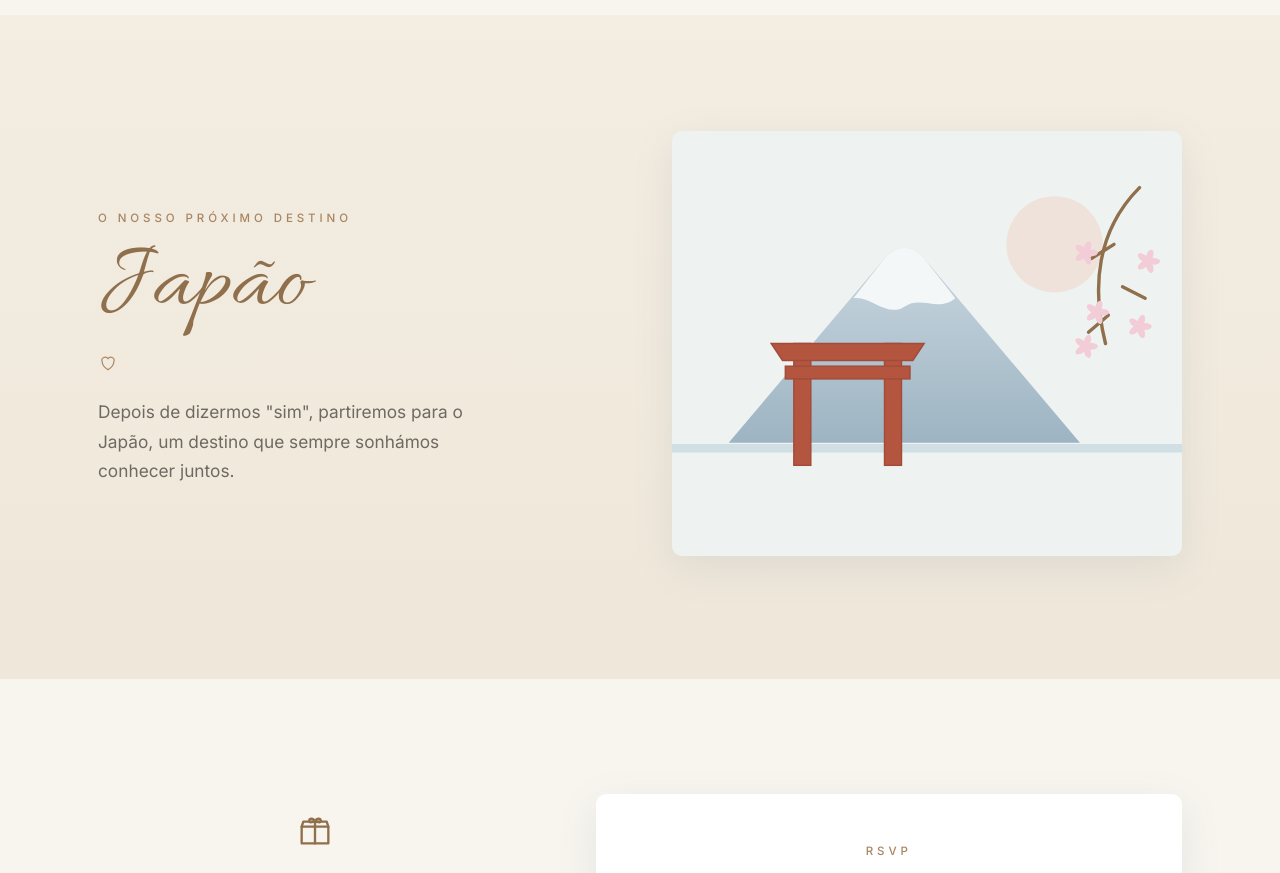
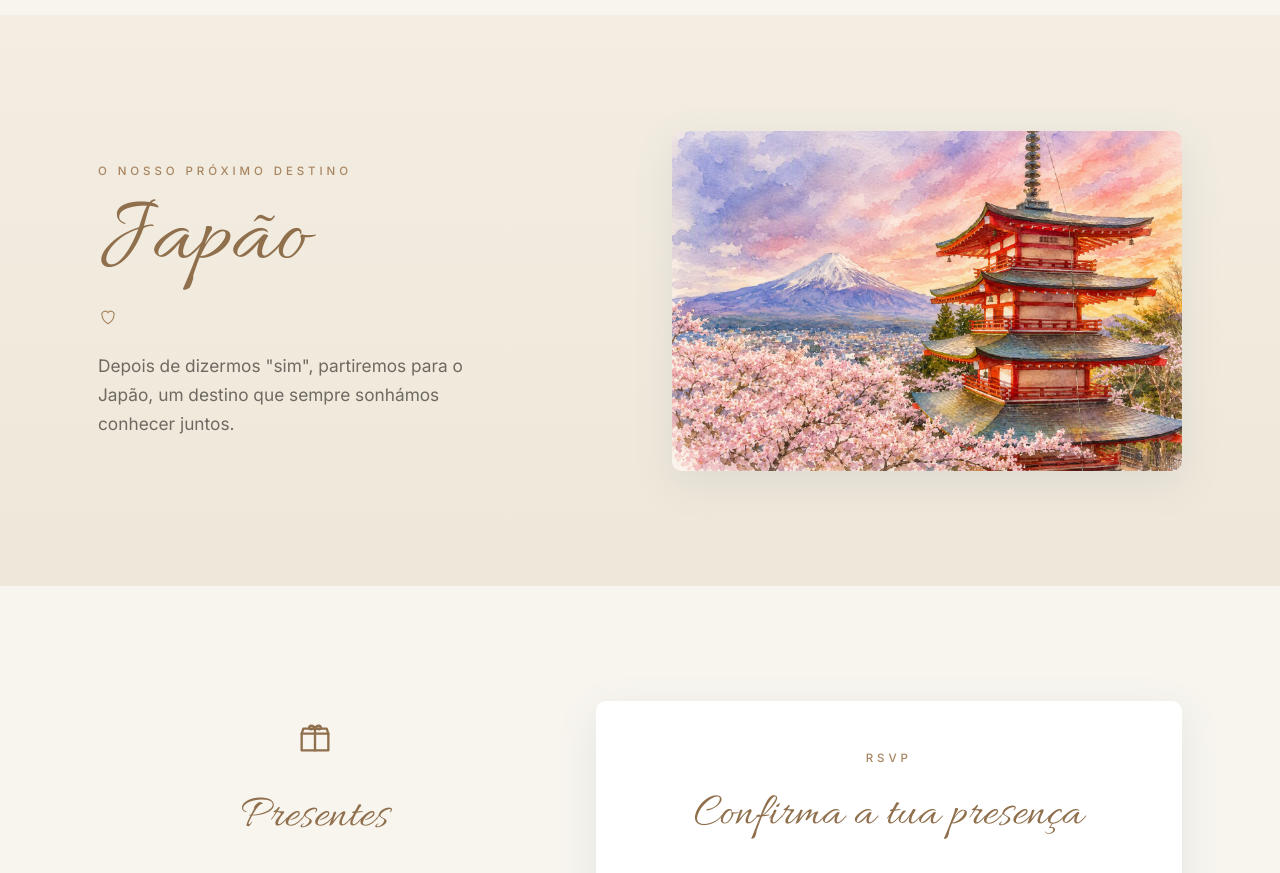
Before and after one commit to inesdias028/MG, a React (Vite) app: page / in a window 1280 px wide. Shown: the part 5620-6493 px from the top of the page. Built offline with nearby package versions, Linux system fonts and the light colour scheme; a web font is replaced by a local one.

Commit message:
Use Japan watercolour photo instead of the drawn SVG
Replace the hand-drawn Fuji/torii SVG in the Japão section with the
watercolour of Mount Fuji, pagoda and sakura (public/japao.jpg).

Co-Authored-By: Claude Opus 4.8 <noreply@anthropic.com>

```diff
--- a/src/components/Japan.jsx
+++ b/src/components/Japan.jsx
@@ -1,5 +1,7 @@
 import { honeymoon } from '../data/content.js'
 import { HeartDot } from './Decor.jsx'
+
+const japanImg = `${import.meta.env.BASE_URL}japao.jpg`
 
 export default function Japan() {
   return (
@@ -11,53 +13,10 @@ export default function Japan() {
           <HeartDot className="japan__heart" />
           <p className="japan__text">{honeymoon.text}</p>
         </div>
-        <div className="japan__art reveal" aria-label="Ilustração do Japão">
-          <JapanArt />
+        <div className="japan__art reveal">
+          <img src={japanImg} alt="Monte Fuji, pagode e cerejeiras em flor" loading="lazy" />
         </div>
       </div>
     </section>
   )
 }
-
-// Torii gate, Mount Fuji and sakura, drawn in the palette.
-function JapanArt() {
-  return (
-    <svg viewBox="0 0 360 300" role="presentation" aria-hidden="true">
-      <defs>
-        <linearGradient id="fuji" x1="0" y1="0" x2="0" y2="1">
-          <stop offset="0" stopColor="#c9d7e0" />
-          <stop offset="1" stopColor="#9db4c2" />
-        </linearGradient>
-      </defs>
-      {/* sky wash */}
-      <rect width="360" height="300" fill="#eef3f2" />
-      <circle cx="270" cy="80" r="34" fill="#f0dcd0" opacity="0.7" />
-      {/* mountain */}
-      <path d="M40 220 L150 90 C 158 80, 170 80, 178 90 L288 220 Z" fill="url(#fuji)" />
-      <path d="M128 118 L150 90 C 158 80, 170 80, 178 90 L200 118 C 188 128, 176 116, 164 124 C 152 132, 140 116, 128 118 Z" fill="#f4f7f8" />
-      {/* water line */}
-      <path d="M0 224 H360" stroke="#bcd2dc" strokeWidth="6" opacity="0.6" />
-      {/* torii */}
-      <g stroke="#a24b3a" fill="#b4553f">
-        <rect x="86" y="150" width="12" height="86" />
-        <rect x="150" y="150" width="12" height="86" />
-        <path d="M70 150 h108 l-8 12 h-92 z" />
-        <rect x="80" y="166" width="88" height="9" />
-      </g>
-      {/* sakura branch */}
-      <g stroke="#8f6f4c" strokeWidth="2.4" fill="none" strokeLinecap="round">
-        <path d="M330 40 C 300 70, 296 110, 306 150" />
-        <path d="M312 80 l-16 10M318 110 l16 8M308 130 l-14 12" />
-      </g>
-      <g fill="#f2cdd8">
-        {[[292, 86], [336, 92], [300, 128], [292, 152], [330, 138]].map(([x, y], i) => (
-          <g key={i} transform={`translate(${x} ${y})`}>
-            {[0, 72, 144, 216, 288].map((a) => (
-              <ellipse key={a} rx="4.6" ry="2.4" transform={`rotate(${a})`} cx="4" />
-            ))}
-          </g>
-        ))}
-      </g>
-    </svg>
-  )
-}
--- a/src/components/components.css
+++ b/src/components/components.css
@@ -679,8 +679,10 @@
   font-size: 1.08rem;
   max-width: 38ch;
 }
-.japan__art svg {
+.japan__art svg,
+.japan__art img {
   width: 100%;
+  display: block;
   border-radius: var(--radius);
   box-shadow: var(--shadow-md);
 }
```
Also changed, not shown: public/japao.jpg (added).
